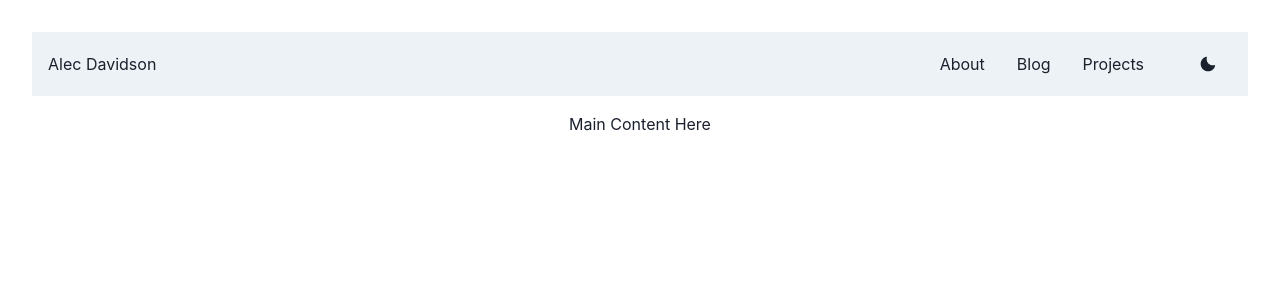
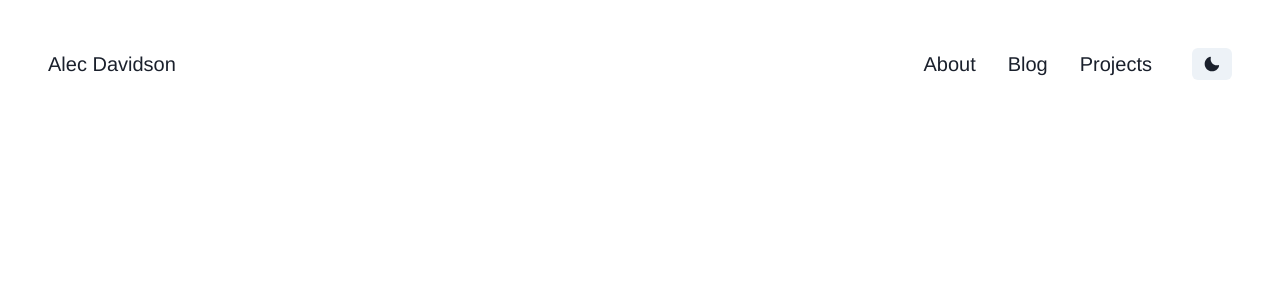
Before and after one commit to AlecJDavidson/AlecJDavidson, a React (Vite) app: page /projects in a window 1280 px wide. Shown: the top 300 px of the page. Built offline with nearby package versions, Linux system fonts and the light colour scheme; the HTML template or start-up script is replaced by a standard one.

Commit message:
Nav is looking good.

```diff
--- a/src/components/ui-components/navbar/Nav.tsx
+++ b/src/components/ui-components/navbar/Nav.tsx
@@ -19,6 +19,9 @@ const Links = ['About', 'Blog', 'Projects']
 
 const NavLink = ({ children }: { children: ReactNode }) => (
   <Link
+    fontFamily={'Helvetica'}
+    fontSize={'1.25rem'}
+    fontWeight={'500'}
     px={2}
     py={1}
     rounded={'md'}
@@ -38,10 +41,16 @@ export default function Nav() {
 
   return (
     <>
-      <Box bg={useColorModeValue('gray.100', 'gray.700')} px={4}>
+      <Box px={4}>
         <Flex h={16} alignItems={'center'} justifyContent={'space-between'}>
           <HStack spacing={8} alignItems={'center'}>
-            <Box>Alec Davidson</Box>
+            <Box
+              fontFamily={'Helvetica'}
+              fontSize={'1.25rem'}
+              fontWeight={'500'}
+            >
+              Alec Davidson
+            </Box>
           </HStack>
 
           <Flex alignItems={'center'}>
@@ -66,7 +75,12 @@ export default function Nav() {
               ))}
             </HStack>
 
-            <Button onClick={toggleColorMode}>
+            <Button
+              height={'2rem'}
+              width={'2rem'}
+              onClick={toggleColorMode}
+              alignItems={'center'}
+            >
               {colorMode === 'light' ? <MoonIcon /> : <SunIcon />}
             </Button>
           </HStack>
@@ -90,8 +104,6 @@ export default function Nav() {
           </Box>
         ) : null}
       </Box>
-
-      <Box p={4}>Main Content Here</Box>
     </>
   )
 }
```
